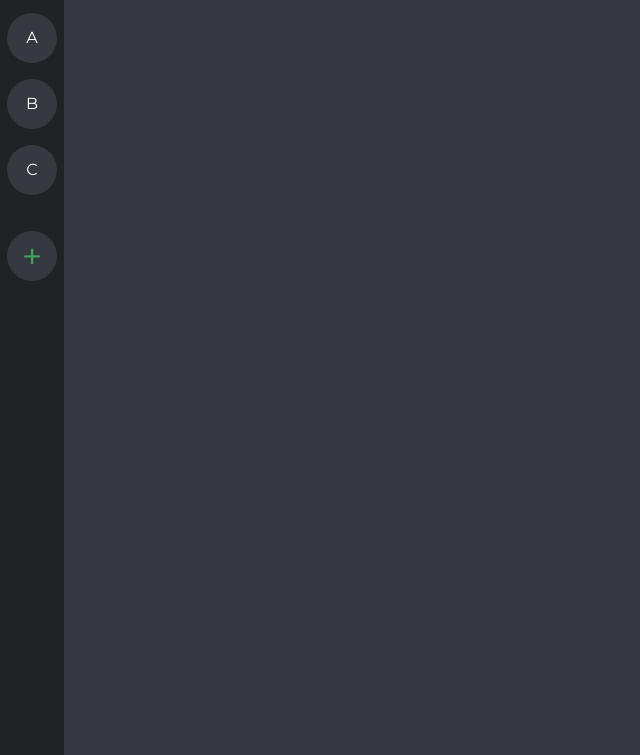
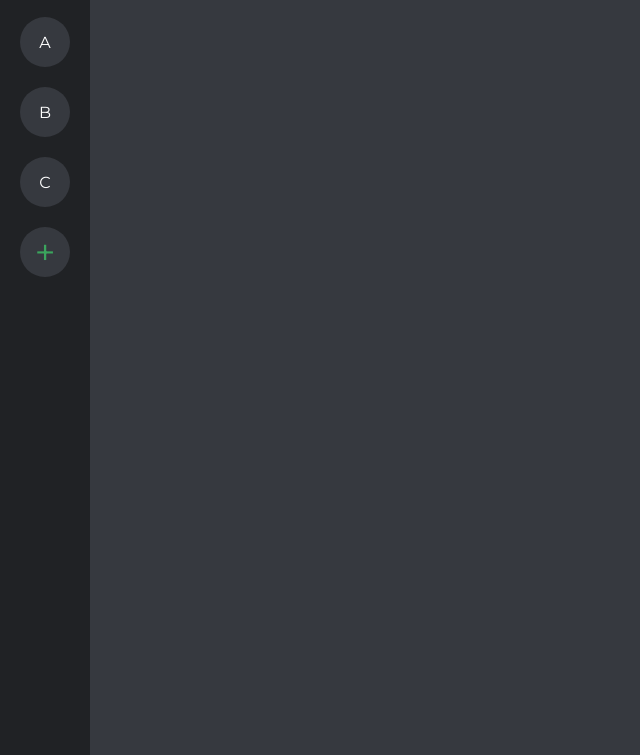
Before and after one commit to xflameyoke/discordlayout, a plain HTML site: page index.html in a window 1280 px wide. Shown: the part 45-800 px from the top of the page, without its empty margins (0-640 px from the left). Drawn offline with Linux system fonts and the light colour scheme.

Commit message:
fix: fix some styles

```diff
--- a/style.css
+++ b/style.css
@@ -4,11 +4,16 @@ body {
 }
 
 nav {
-    width: 5%;
+    position: fixed;
+    left: 0;
+    top: 0;
+    bottom: 0;
     height: 100vh;
     float: left;
+    padding: 0px 20px;
     background-color: rgb(32, 34, 37);
     font-family: 'Montserrat', sans-serif;
+    z-index: 1000;
 }
 
 .channels {
@@ -20,10 +25,22 @@ nav {
     width: 50px;
 }
 
+.border {
+  background-color: rgb(54,57,63);
+  border-radius: 50%;
+  width: 50px;
+  height: 50px;
+  display: flex;
+  align-items: center;
+  justify-content: center;
+  margin-top: 20px;
+}
 
 .channels .border:hover {
     border-radius: 25%;
     background-color: #6A5ACD;
+    cursor: pointer;
+    transition: 0.25s all ease-in-out;
 }
 
 
@@ -45,21 +62,16 @@ nav {
     height: 50px;
 }
 
-.border {
-    background-color: rgb(54,57,63);
-    border-radius: 50%;
-    width: 50px;
-    height: 50px;
-    line-height: 50px;
-}
-
 #addserver {
     background-color: rgb(54,57,63);
     border-radius: 50%;
     width: 50px;
     height: 50px;
-    line-height: 50px;
     font-size: 36px;
+    display: flex;
+    align-items: center;
+    justify-content: center;
+    margin-top: 20px;
 }
 
 #addserver p:hover {
@@ -87,10 +99,9 @@ ul {
 }
 
 article {
-    float: left;
     background-color: rgb(54, 57, 63);
     margin-left: 10vh;
-    width: 95%;
+    width: 100%;
     height: 100vh;
     margin: 0;
 }
```
Also changed, not shown: index.html (+14 -4 lines).
